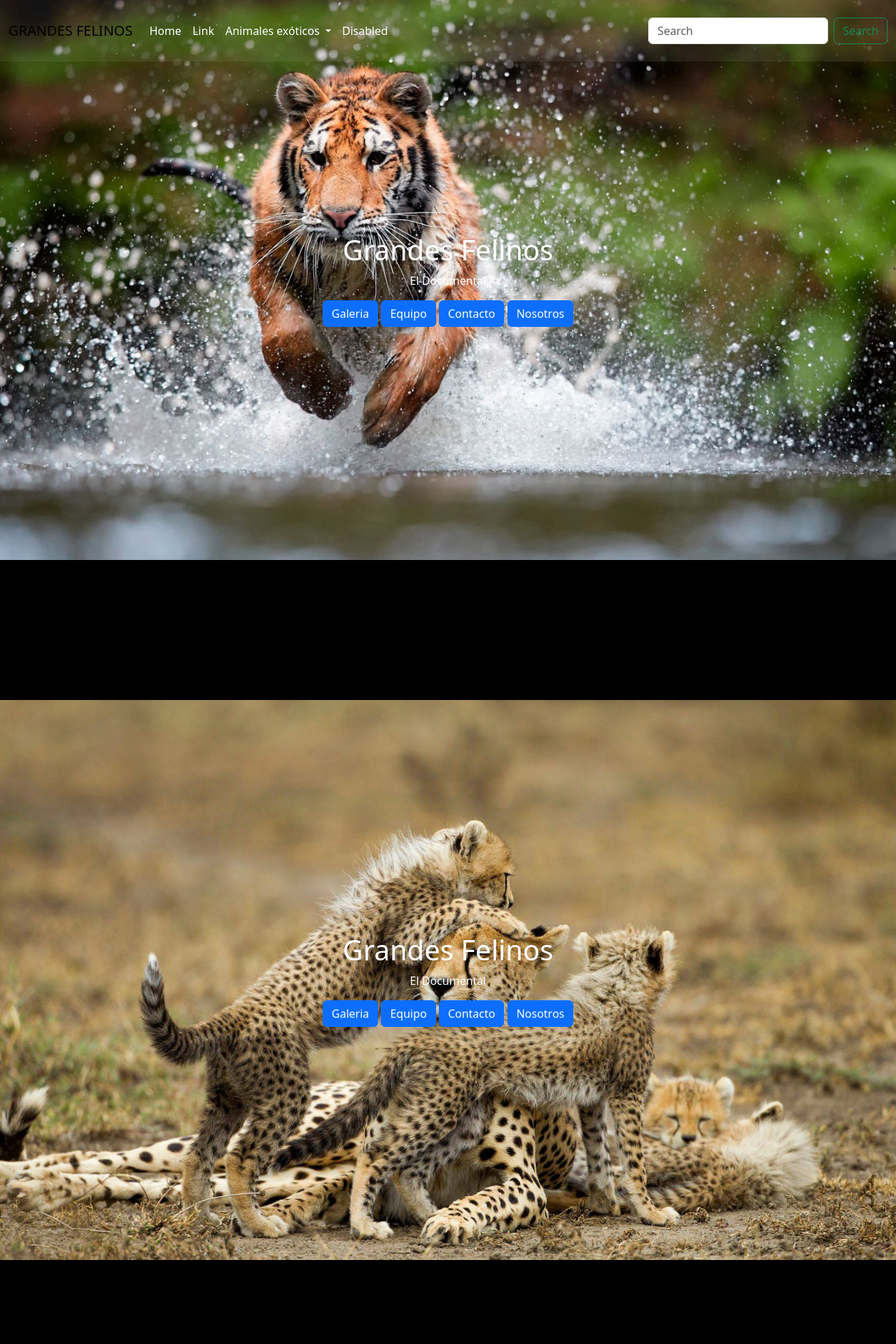
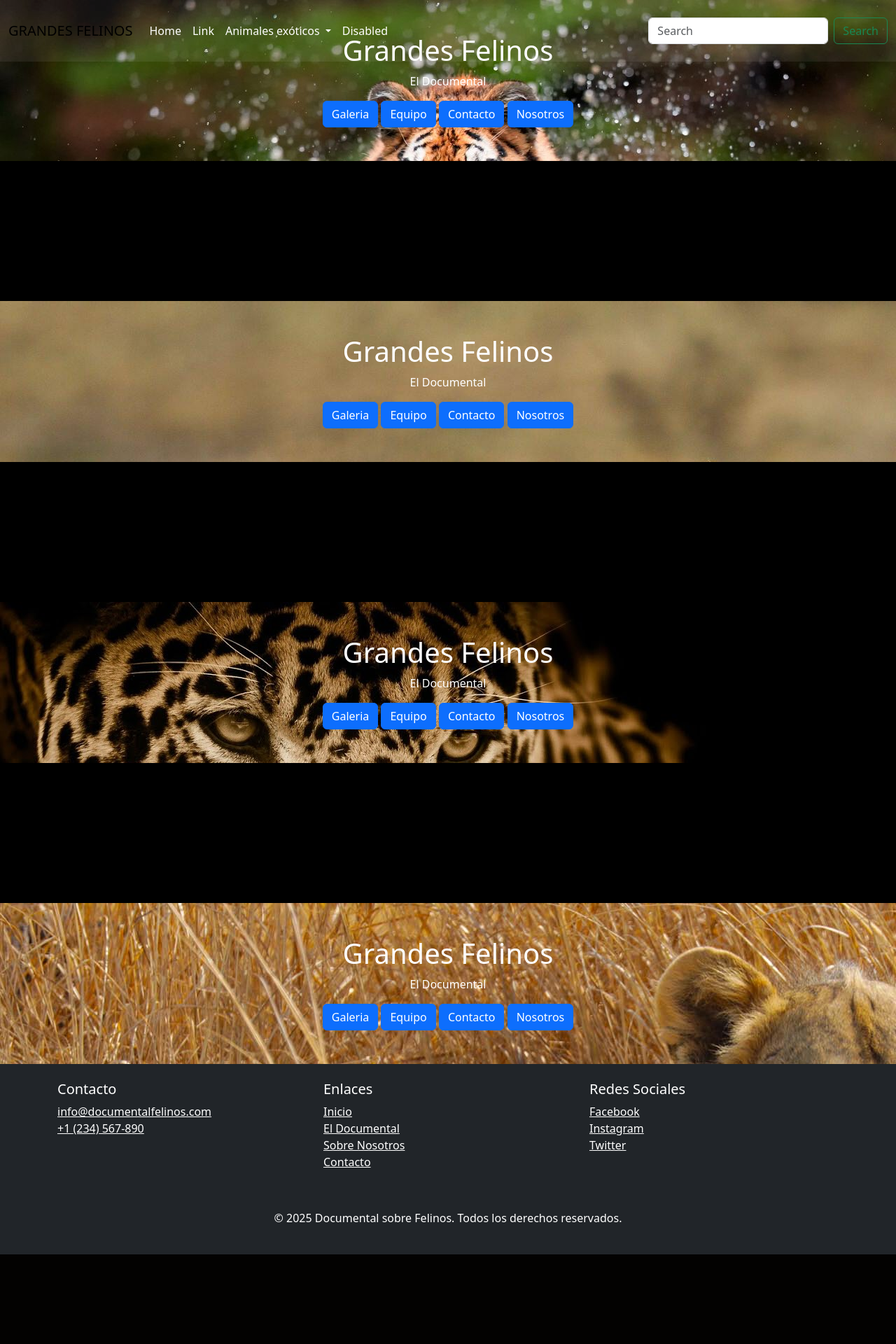
Before and after one commit to AlejndroSG/Grandes_Felinos, a PHP site: page / in a window 1280 px wide. Shown: the top 1920 px of the page at 70% size. After the commit the page ends 1792 px from the top, so only its background shows below. Run offline with PHP 8.4, Linux system fonts and the light colour scheme.

Commit message:
2025-01-11

```diff
--- a/index.php
+++ b/index.php
@@ -6,7 +6,7 @@
 ?>
 <body id="principal">
     <?php require_once('header.html'); ?>
-    <main id="inicio" class="oscuridad">
+    <main class="oscuridad">
         <section class="container-fluid">
             <div class="row">
                 <div class="col text-center py-5 text-white">
--- a/style.css
+++ b/style.css
@@ -34,14 +34,6 @@ body{
     overflow: hidden;
 }
 
-/* #inicio{
-    min-height: 100vh;
-    width: 100%;
-    position: absolute;
-    top: 50%;
-    transform: translateY(100%);
-} */
-
 .oscuridad{
     /* width: 100%; */
     height: 100vh;
@@ -51,13 +43,13 @@ body{
     animation: desplazar 2s cubic-bezier(0.175, 0.885, 0.32, 1.275) forwards 1s, ampliarCaja 2s ease-in-out forwards 3s;
 
     & section{
-        height: 100vh;
-        display: flex;
+        /* height: 100vh; */
+        /* display: flex;
         flex-direction: column;
         justify-content: center;
-        align-items: center;
-        background-size: cover;
-        background-position: center;
+        align-items: center; */
+        /* background-size: cover; */
+        background-position: 0 0;
         background-repeat: no-repeat;
         background-attachment: fixed;
     }
```
